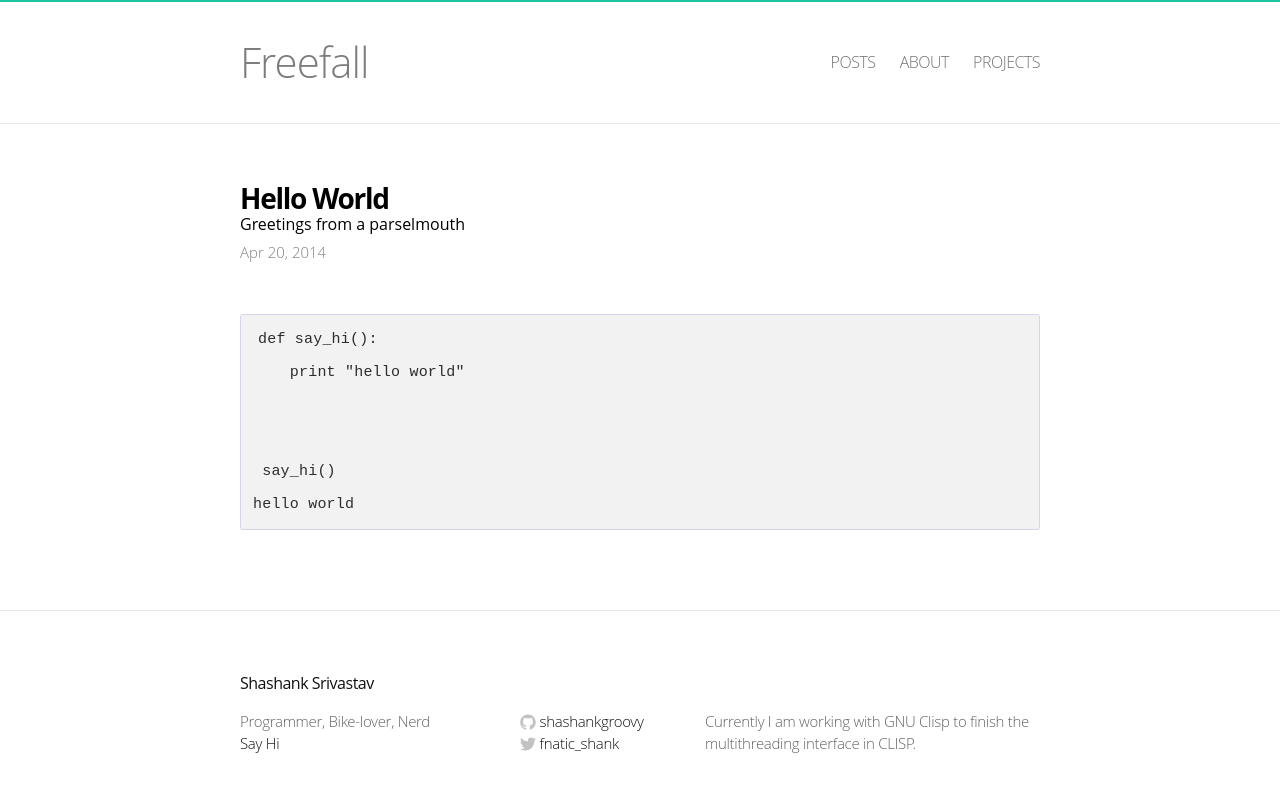
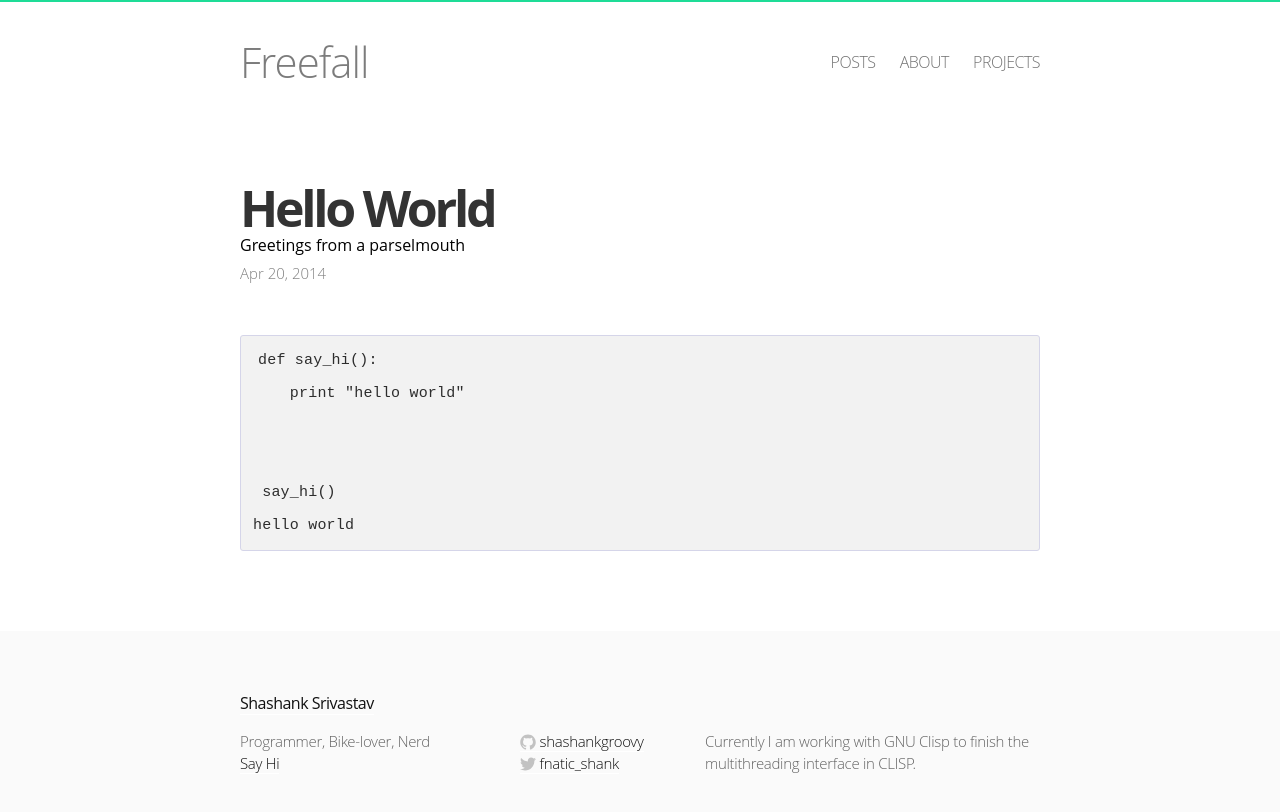
Before and after one commit to shashankgroovy/shashankgroovy.github.io, a Jekyll site: the page built from _posts/2014-04-20-hello-world.markdown, in a window 1280 px wide. Shown: the top 812 px of the page. Built offline with Jekyll 4.4.1, drawn with Linux system fonts in a browser that asks for light colours; some web fonts are replaced; Markdown is read by kramdown in place of the engine named in the settings.

Commit message:
Increase the fontsize

```diff
--- a/css/main.css
+++ b/css/main.css
@@ -55,8 +55,8 @@ a:visited { color: #434343; }
 /* Site header */
 
 .site-header {
-  border-top      : 2px solid #1BC5A3; /*#e8e8e8;*/
-  border-bottom   : 1px solid #e8e8e8;
+  border-top      : 2px solid #1edc97;/* #1BC5A3;*/
+  /*border-bottom   : 1px solid #e8e8e8;*/
   min-height      : 120px;
   background-color: #FFFFFF;
 }
@@ -94,7 +94,8 @@ a:visited { color: #434343; }
 /* Site footer */
 
 .site-footer {
-  border-top      : 1px solid #e8e8e8;
+  background-color: #FAFAFA;
+  /*border-top      : 1px solid #e8e8e8;*/
   padding         : 60px 0 30px;
 }
 
@@ -208,10 +209,11 @@ a:visited { color: #434343; }
 .post-header { margin: 10px 0 50px; }
 
 .post-header h1 {
-  font-size       : 28px;
-  letter-spacing  : -1.25px;
+  font-size       : 50px;
+  letter-spacing  : -3.25px;
   line-height     : 1;
   font-weight     : bold;
+  color           : #333333;
 }
 
 .post-header .meta {
```
